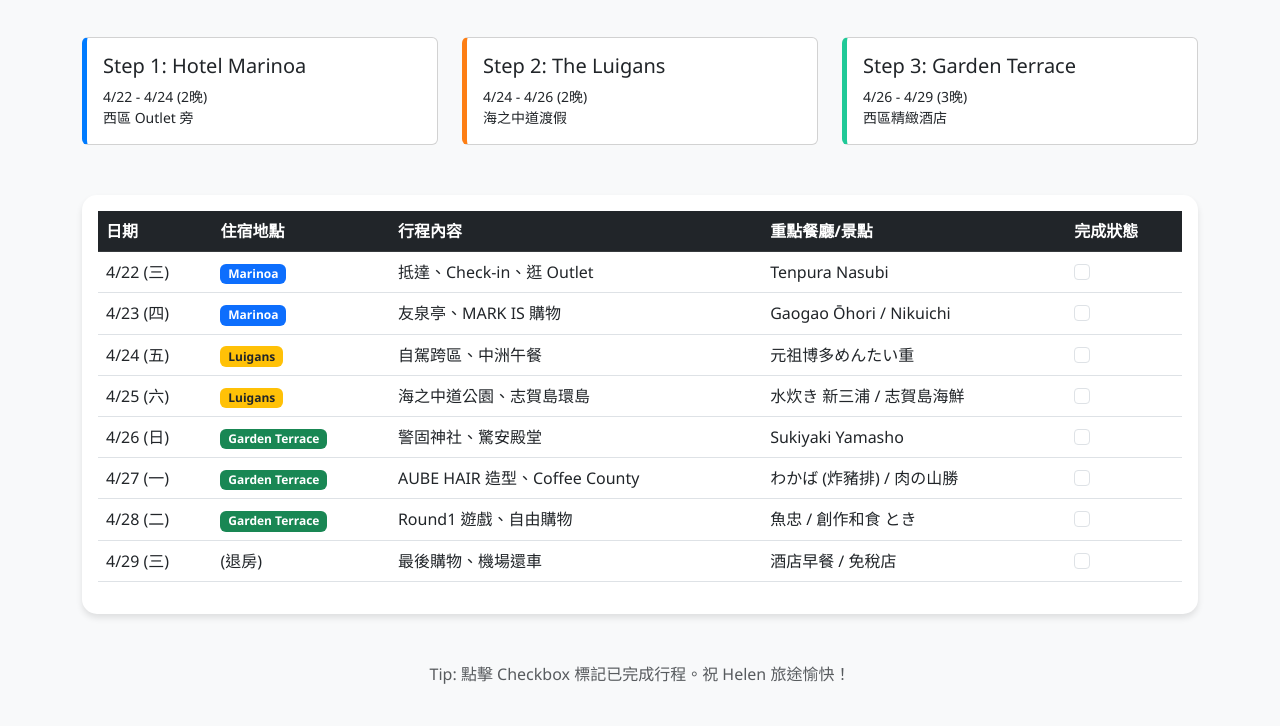
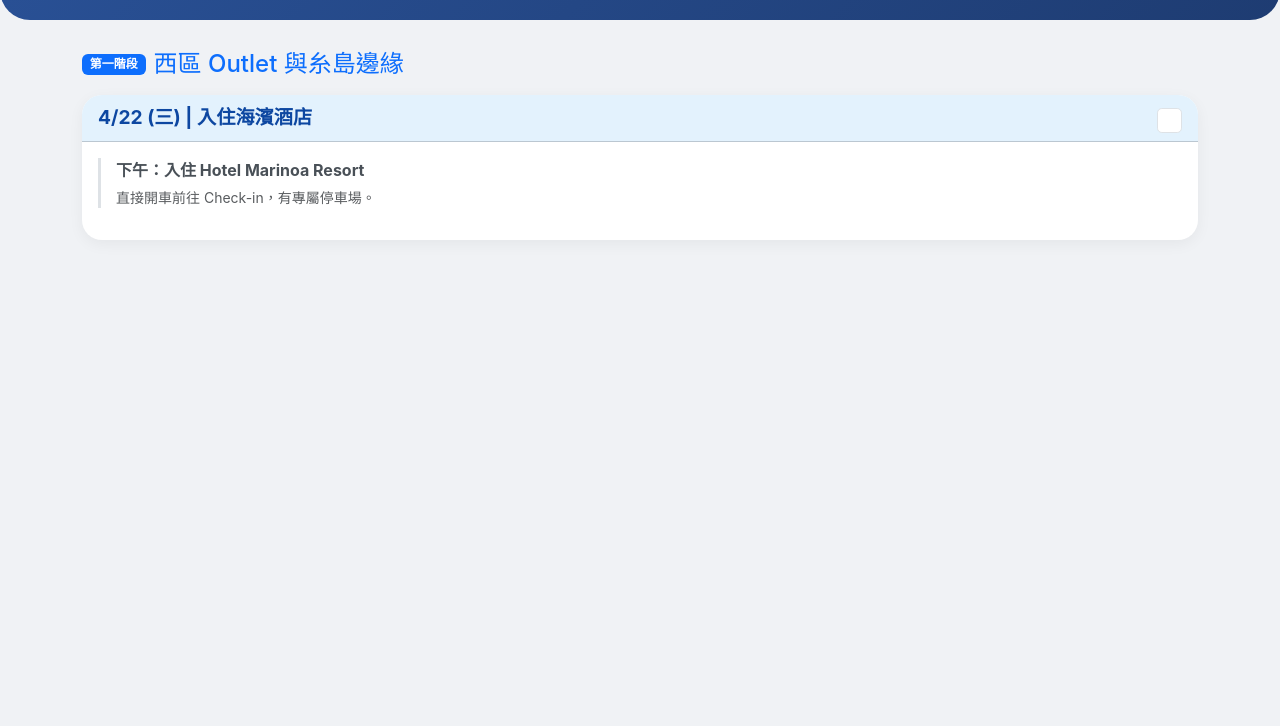
Before and after one commit to iantang96/fukuoka-trip, a plain HTML site: page index.html in a window 1280 px wide. Shown: the part 140-866 px from the top of the page. After the commit the page ends 800 px from the top, so only its background shows below. Drawn offline with nearby package versions, Linux system fonts and the light colour scheme.

Commit message:
Update index.html

```diff
--- a/index.html
+++ b/index.html
@@ -3,135 +3,49 @@
 <head>
     <meta charset="UTF-8">
     <meta name="viewport" content="width=device-width, initial-scale=1.0">
-    <title>Helen's Fukuoka Self-Drive Trip 2026</title>
+    <title>Helen's Fukuoka Drive 2026</title>
     <link href="https://cdn.jsdelivr.net/npm/bootstrap@5.3.0/dist/css/bootstrap.min.css" rel="stylesheet">
+    <link rel="stylesheet" href="https://cdn.jsdelivr.net/npm/bootstrap-icons@1.11.1/font/bootstrap-icons.css">
     <style>
-        body { background-color: #f8f9fa; font-family: 'Segoe UI', Tahoma, Geneva, Verdana, sans-serif; }
-        .hotel-card { border-left: 5px solid #007bff; margin-bottom: 20px; }
-        .day-section { margin-top: 30px; border-radius: 15px; overflow: hidden; box-shadow: 0 4px 6px rgba(0,0,0,0.1); }
-        .done-task { text-decoration: line-through; color: #6c757d; }
-        .sticky-header { position: sticky; top: 0; z-index: 1000; background: white; padding: 10px 0; border-bottom: 1px solid #ddd; }
+        :root { --primary-color: #2a5298; --secondary-color: #1e3c72; }
+        body { background-color: #f0f2f5; font-family: -apple-system, BlinkMacSystemFont, "Segoe UI", Roboto, "Helvetica Neue", Arial, sans-serif; }
+        .hero-section { background: linear-gradient(135deg, var(--primary-color) 0%, var(--secondary-color) 100%); color: white; padding: 40px 0; border-radius: 0 0 30px 30px; margin-bottom: 30px; }
+        .day-card { border: none; border-radius: 20px; box-shadow: 0 4px 15px rgba(0,0,0,0.05); margin-bottom: 25px; transition: transform 0.2s; }
+        .day-header { border-radius: 20px 20px 0 0 !important; font-weight: bold; font-size: 1.2rem; }
+        .stage-1 { background-color: #e3f2fd; color: #0d47a1; } /* Marinoa */
+        .stage-2 { background-color: #fff3e0; color: #e65100; } /* Luigans */
+        .stage-3 { background-color: #e8f5e9; color: #1b5e20; } /* Garden Terrace */
+        .time-slot { border-left: 3px solid #dee2e6; padding-left: 15px; margin-bottom: 15px; position: relative; }
+        .time-label { font-weight: bold; color: #495057; display: block; margin-bottom: 5px; }
+        .map-btn { border-radius: 50px; font-size: 0.8rem; padding: 4px 12px; margin-top: 5px; }
+        .tips-box { background-color: #fffbe6; border: 1px solid #ffe58f; border-radius: 10px; padding: 10px; font-size: 0.9rem; margin-top: 10px; }
+        .done-check { float: right; width: 25px; height: 25px; border-radius: 50%; }
+        .strikethrough { text-decoration: line-through; opacity: 0.6; }
     </style>
 </head>
 <body>
 
-<div class="container py-4">
-    <header class="text-center mb-5">
-        <h1 class="display-4 fw-bold text-primary">福岡自駕美食之旅 🚗💨</h1>
-        <p class="lead">4/22 - 4/29 | 3 間精選酒店時序</p>
-    </header>
+<div class="hero-section text-center">
+    <div class="container">
+        <h1 class="fw-bold">福岡自駕美食之旅 🚗</h1>
+        <p class="mb-0">2026.04.22 - 04.29 | Helen's Personal Guide</p>
+    </div>
+</div>
 
-    <div class="row mb-4">
-        <div class="col-md-4">
-            <div class="card hotel-card p-3">
-                <h5>Step 1: Hotel Marinoa</h5>
-                <p class="small mb-0">4/22 - 4/24 (2晚)<br>西區 Outlet 旁</p>
-            </div>
-        </div>
-        <div class="col-md-4">
-            <div class="card hotel-card p-3" style="border-left-color: #fd7e14;">
-                <h5>Step 2: The Luigans</h5>
-                <p class="small mb-0">4/24 - 4/26 (2晚)<br>海之中道渡假</p>
-            </div>
-        </div>
-        <div class="col-md-4">
-            <div class="card hotel-card p-3" style="border-left-color: #20c997;">
-                <h5>Step 3: Garden Terrace</h5>
-                <p class="small mb-0">4/26 - 4/29 (3晚)<br>西區精緻酒店</p>
-            </div>
-        </div>
+<div class="container">
+
+    <div class="d-flex align-items-center mb-3">
+        <span class="badge bg-primary me-2">第一階段</span>
+        <h4 class="mb-0 text-primary">西區 Outlet 與糸島邊緣</h4>
     </div>
 
-    <div class="table-responsive day-section bg-white p-3">
-        <table class="table table-hover align-middle">
-            <thead class="table-dark">
-                <tr>
-                    <th>日期</th>
-                    <th>住宿地點</th>
-                    <th>行程內容</th>
-                    <th>重點餐廳/景點</th>
-                    <th>完成狀態</th>
-                </tr>
-            </thead>
-            <tbody id="itinerary-body">
-                <tr>
-                    <td>4/22 (三)</td>
-                    <td><span class="badge bg-primary">Marinoa</span></td>
-                    <td>抵達、Check-in、逛 Outlet</td>
-                    <td>Tenpura Nasubi</td>
-                    <td><input type="checkbox" class="form-check-input"></td>
-                </tr>
-                <tr>
-                    <td>4/23 (四)</td>
-                    <td><span class="badge bg-primary">Marinoa</span></td>
-                    <td>友泉亭、MARK IS 購物</td>
-                    <td>Gaogao Ōhori / Nikuichi</td>
-                    <td><input type="checkbox" class="form-check-input"></td>
-                </tr>
-                <tr>
-                    <td>4/24 (五)</td>
-                    <td><span class="badge bg-warning text-dark">Luigans</span></td>
-                    <td>自駕跨區、中洲午餐</td>
-                    <td>元祖博多めんたい重</td>
-                    <td><input type="checkbox" class="form-check-input"></td>
-                </tr>
-                <tr>
-                    <td>4/25 (六)</td>
-                    <td><span class="badge bg-warning text-dark">Luigans</span></td>
-                    <td>海之中道公園、志賀島環島</td>
-                    <td>水炊き 新三浦 / 志賀島海鮮</td>
-                    <td><input type="checkbox" class="form-check-input"></td>
-                </tr>
-                <tr>
-                    <td>4/26 (日)</td>
-                    <td><span class="badge bg-success">Garden Terrace</span></td>
-                    <td>警固神社、驚安殿堂</td>
-                    <td>Sukiyaki Yamasho</td>
-                    <td><input type="checkbox" class="form-check-input"></td>
-                </tr>
-                <tr>
-                    <td>4/27 (一)</td>
-                    <td><span class="badge bg-success">Garden Terrace</span></td>
-                    <td>AUBE HAIR 造型、Coffee County</td>
-                    <td>わかば (炸豬排) / 肉の山勝</td>
-                    <td><input type="checkbox" class="form-check-input"></td>
-                </tr>
-                <tr>
-                    <td>4/28 (二)</td>
-                    <td><span class="badge bg-success">Garden Terrace</span></td>
-                    <td>Round1 遊戲、自由購物</td>
-                    <td>魚忠 / 創作和食 とき</td>
-                    <td><input type="checkbox" class="form-check-input"></td>
-                </tr>
-                <tr>
-                    <td>4/29 (三)</td>
-                    <td>(退房)</td>
-                    <td>最後購物、機場還車</td>
-                    <td>酒店早餐 / 免稅店</td>
-                    <td><input type="checkbox" class="form-check-input"></td>
-                </tr>
-            </tbody>
-        </table>
-    </div>
-
-    <footer class="text-center mt-5 text-muted">
-        <p>Tip: 點擊 Checkbox 標記已完成行程。祝 Helen 旅途愉快！</p>
-    </footer>
-</div>
-
-<script>
-    // 簡單的互動功能：點擊 Checkbox 劃掉文字
-    document.querySelectorAll('input[type="checkbox"]').forEach(checkbox => {
-        checkbox.addEventListener('change', function() {
-            let row = this.closest('tr');
-            if (this.checked) {
-                row.classList.add('done-task');
-            } else {
-                row.classList.remove('done-task');
-            }
-        });
-    });
-</script>
-
-</body>
-</html>
+    <div class="card day-card">
+        <div class="card-header day-header stage-1">
+            4/22 (三) | 入住海濱酒店
+            <input type="checkbox" class="form-check-input done-check">
+        </div>
+        <div class="card-body">
+            <div class="time-slot">
+                <span class="time-label">下午：入住 Hotel Marinoa Resort</span>
+                <p class="small text-muted">直接開車前往 Check-in，有專屬停車場。</p>
+                <a
```
